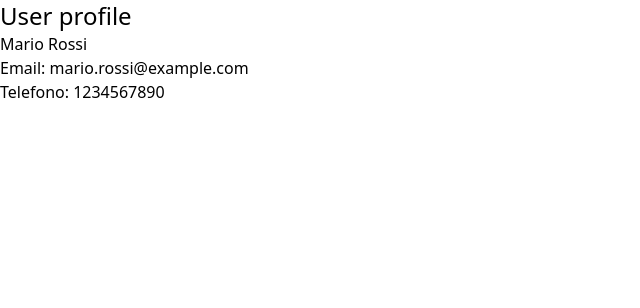
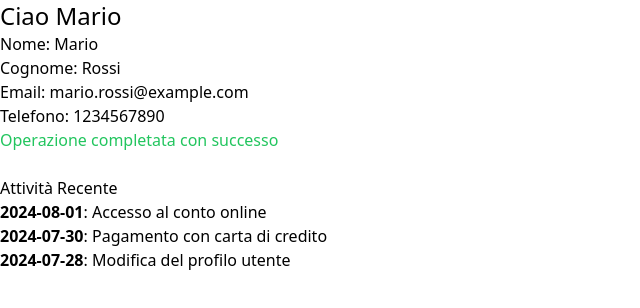
Before and after one commit to leepaolo/inbank-learning-path, an Angular app: page / in a window 1280 px wide. Shown: the top 308 px of the page, without its empty margins (0-640 px from the left). Built offline with nearby package versions, Linux system fonts and the light colour scheme.

Commit message:
Feat(NG): Added NG-Template and NG-Content

```diff
--- a/src/app/app.component.ts
+++ b/src/app/app.component.ts
@@ -5,17 +5,19 @@ import { provideHttpClient } from '@angular/common/http'; // Importa provideHttp
 import UserProfileComponent from './components/user-profile-management/user-profile/user-profile.component';
 import { API_BASE_URL, environment } from '../../api-config';
 import { UserProfileDataService } from './components/user-profile-management/services/user-profile-data.service';
+import { RecentActivityComponent } from './components/recent-activity/recent-activity.component';
 
 @Component({
   selector: 'lee-root',
   standalone: true,
-  imports: [RouterOutlet, UserProfileComponent],
+  imports: [RouterOutlet, UserProfileComponent, RecentActivityComponent],
   providers: [
     { provide: API_BASE_URL, useValue: environment.apiBaseUrl },
     UserProfileDataService,
   ],
   template: `
     <lee-user-profile>
+      <lee-recent-activity></lee-recent-activity>
       <router-outlet></router-outlet>
     </lee-user-profile>
   `,
--- /dev/null
+++ b/src/app/components/recent-activity/recent-activity.component.ts
@@ -0,0 +1,41 @@
+import { CommonModule } from '@angular/common';
+import { Component, OnInit } from '@angular/core';
+
+interface RecentActivity {
+  date: string;
+  description: string;
+}
+
+@Component({
+  selector: 'lee-recent-activity',
+  standalone: true,
+  imports: [CommonModule],
+  template: `
+    <div *ngIf="activities.length > 0">
+      <br />
+      <h2>Attività Recente</h2>
+      <ul>
+        <li *ngFor="let activity of activities">
+          <strong>{{ activity.date }}</strong
+          >: {{ activity.description }}
+        </li>
+      </ul>
+    </div>
+  `,
+})
+export class RecentActivityComponent implements OnInit {
+  activities: RecentActivity[] = [];
+
+  ngOnInit(): void {
+    this.loadRecentActivities();
+  }
+
+  loadRecentActivities() {
+    // Simuliamo il recupero dei dati, in un'app reale si userebbe HttpClient per chiamare un'API
+    this.activities = [
+      { date: '2024-08-01', description: 'Accesso al conto online' },
+      { date: '2024-07-30', description: 'Pagamento con carta di credito' },
+      { date: '2024-07-28', description: 'Modifica del profilo utente' },
+    ];
+  }
+}
--- a/src/app/components/user-profile-management/services/user-profile-data.service.ts
+++ b/src/app/components/user-profile-management/services/user-profile-data.service.ts
@@ -1,7 +1,10 @@
 import { HttpClient } from '@angular/common/http';
 import { Inject, Injectable } from '@angular/core';
 import { Observable } from 'rxjs';
-import { IProfiloUtente } from '../model/user-profile.interface';
+import {
+  IProfiloUtente,
+  IUserProfileResponse,
+} from '../model/user-profile.interface';
 import { API_BASE_URL } from '../../../../../api-config';
 
 @Injectable({
@@ -15,8 +18,8 @@ export class UserProfileDataService {
     private http: HttpClient
   ) {}
 
-  loadUserProfile(): Observable<IProfiloUtente> {
+  loadUserProfile(): Observable<IUserProfileResponse> {
     const url = `${this.baseUrl}/${this.USER_API}`;
-    return this.http.get<IProfiloUtente>(url);
+    return this.http.get<IUserProfileResponse>(url);
   }
 }
--- a/src/app/components/user-profile-management/user-profile/user-profile.component.ts
+++ b/src/app/components/user-profile-management/user-profile/user-profile.component.ts
@@ -1,30 +1,51 @@
 import { CommonModule } from '@angular/common';
 import { Component, OnInit } from '@angular/core';
 import { UserProfileDataService } from '../services/user-profile-data.service';
-import { Observable } from 'rxjs';
+import {
+  IMessage,
+  IProfiloUtente,
+  IUserProfileResponse,
+} from '../model/user-profile.interface';
 
 @Component({
   selector: 'lee-user-profile',
   standalone: true,
   imports: [CommonModule],
   template: `
-    <h1 class="text-2xl">User profile</h1>
-
-    @if(profiloUtente){
-    <h2>{{ profiloUtente.nome }} {{ profiloUtente.cognome }}</h2>
+    @if(profiloUtente) {
+    <h1 class="text-2xl">Ciao {{ profiloUtente.nome }}</h1>
+    <p>Nome: {{ profiloUtente.nome }}</p>
+    <p>Cognome: {{ profiloUtente.cognome }}</p>
     <p>Email: {{ profiloUtente.email }}</p>
     <p>Telefono: {{ profiloUtente.telefono }}</p>
+    <ng-template [ngIf]="esito === 1">
+      <div *ngFor="let message of messageList">
+        <p class="text-green-500">{{ message.text }}</p>
+      </div>
+    </ng-template>
+
+    <ng-template [ngIf]="esito !== 1">
+      <div *ngFor="let message of messageList">
+        <p class="text-red-500">Errore: {{ message.text }}</p>
+      </div>
+    </ng-template>
+    <ng-content></ng-content>
     }
   `,
 })
 export default class UserProfileComponent implements OnInit {
-  profiloUtente: any;
+  esito!: number;
+  profiloUtente!: IProfiloUtente;
+  messageList: IMessage[] | undefined;
+
   constructor(private userProfileDataService: UserProfileDataService) {}
 
   ngOnInit(): void {
     this.userProfileDataService.loadUserProfile().subscribe({
-      next: (data: any) => {
+      next: (data: IUserProfileResponse) => {
         this.profiloUtente = data.profiloUtente;
+        this.esito = data.esito;
+        this.messageList = data.messageList;
         console.log('Profilo utente caricato con successo', this.profiloUtente);
       },
       error: (error: any) => {
```
